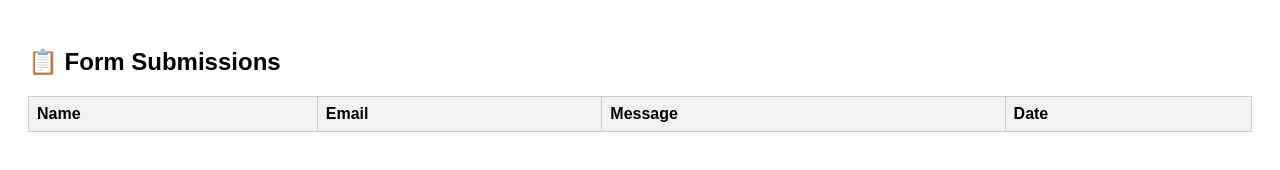
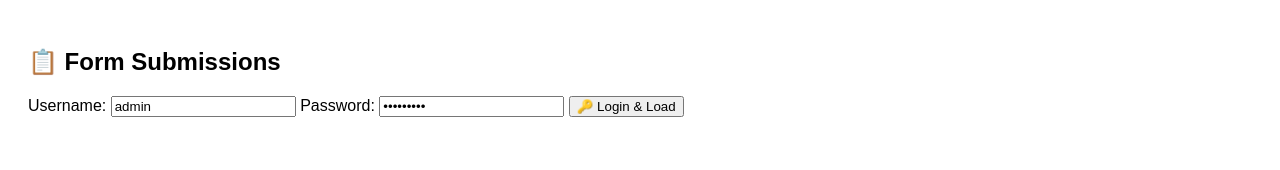
Before and after one commit to sharanaks/My-first-project-, a website: page private/admin.html in a window 1280 px wide. Drawn offline with Linux system fonts and the light colour scheme; no server answers.

```diff
--- a/public/admin.html
+++ b/private/admin.html
@@ -8,10 +8,19 @@
     table { width: 100%; border-collapse: collapse; margin-top: 20px; }
     th, td { border: 1px solid #ccc; padding: 8px; text-align: left; }
     th { background: #f2f2f2; }
+    #loginBox { margin-bottom: 20px; }
+    #submissionsTable { display: none; }
   </style>
 </head>
 <body>
   <h2>📋 Form Submissions</h2>
+
+  <div id="loginBox">
+    <label>Username: <input type="text" id="username" value="admin"></label>
+    <label>Password: <input type="password" id="password" value="secret123"></label>
+    <button onclick="loadSubmissions()">🔑 Login & Load</button>
+  </div>
+
   <table id="submissionsTable">
     <thead>
       <tr>
@@ -27,14 +36,25 @@
   <script>
     async function loadSubmissions() {
       try {
-        const res = await fetch("https://my-first-project-1-ssb0.onrender.com/submissions");
+        const user = document.getElementById("username").value.trim();
+        const pass = document.getElementById("password").value.trim();
+        const authHeader = "Basic " + btoa(user + ":" + pass);
 
+        // ✅ Use relative URL so it works locally AND on Render
+        const apiUrl = window.location.origin + "/submissions";
+
+        const res = await fetch(apiUrl, {
+          headers: { "Authorization": authHeader }
+        });
+
+        if (res.status === 401) {
+          throw new Error("Unauthorized - check username/password");
+        }
         if (!res.ok) {
           throw new Error("Failed to fetch, status: " + res.status);
         }
 
         const data = await res.json();
-
         const tableBody = document.querySelector("#submissionsTable tbody");
         tableBody.innerHTML = "";
 
@@ -48,14 +68,16 @@
             </tr>`;
           tableBody.innerHTML += row;
         });
+
+        // ✅ Hide login & show table
+        document.getElementById("loginBox").style.display = "none";
+        document.getElementById("submissionsTable").style.display = "table";
+
       } catch (err) {
         console.error("Error loading submissions:", err);
         alert("❌ Error loading submissions: " + err.message);
       }
     }
-
-    // Load when page opens
-    loadSubmissions();
   </script>
 </body>
 </html>
```
